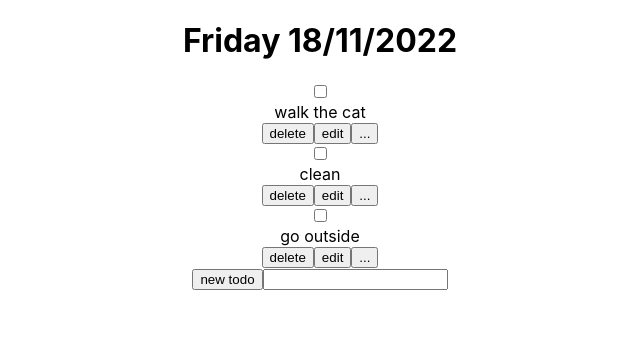
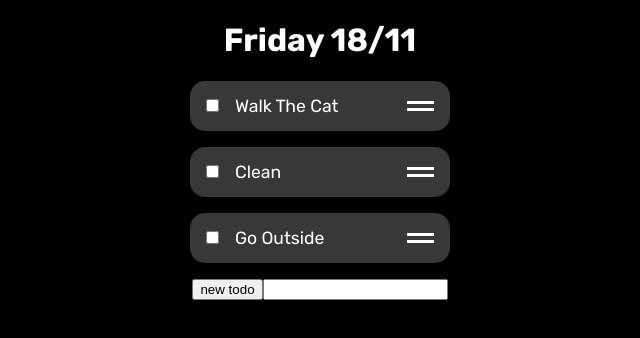
Before and after one commit to IngaViitanen/task-manager, a React (Create React App) app: page / in a window 1280 px wide. Shown: the top 338 px of the page, without its empty margins (320-960 px from the left). Built offline with nearby package versions, Linux system fonts and the light colour scheme.

Commit message:
styled tasks

```diff
--- a/src/App.css
+++ b/src/App.css
@@ -1,38 +1,10 @@
-.App {
+@import url('https://fonts.googleapis.com/css2?family=Rubik:ital,wght@0,300;0,400;0,500;0,600;0,700;0,800;0,900;1,300;1,400&display=swap');
+
+body {
   text-align: center;
+  display: flex;
+  justify-content: center;
+  background-color: #000;
+  color: #fff;
+  font-family: 'Rubik', sans-serif;
 }
-
-.App-logo {
-  height: 40vmin;
-  pointer-events: none;
-}
-
-@media (prefers-reduced-motion: no-preference) {
-  .App-logo {
-    animation: App-logo-spin infinite 20s linear;
-  }
-}
-
-.App-header {
-  background-color: #282c34;
-  min-height: 100vh;
-  display: flex;
-  flex-direction: column;
-  align-items: center;
-  justify-content: center;
-  font-size: calc(10px + 2vmin);
-  color: white;
-}
-
-.App-link {
-  color: #61dafb;
-}
-
-@keyframes App-logo-spin {
-  from {
-    transform: rotate(0deg);
-  }
-  to {
-    transform: rotate(360deg);
-  }
-}
--- a/src/components/Header.js
+++ b/src/components/Header.js
@@ -12,7 +12,7 @@ let year = date.getFullYear();
 
   return (
     <>
-        <h1>{today} {day}/{month}/{year}</h1>
+        <h1>{today} {day}/{month}</h1>
     </>
   )
 }
--- a/src/components/TodosList.js
+++ b/src/components/TodosList.js
@@ -1,4 +1,4 @@
-import React, { useContext, useEffect } from 'react'
+import React, { useContext, useEffect, useState } from 'react'
 import styled, { css } from 'styled-components'
 import TaskContext from '../context/Context'
 import CreateTodo from './CreateTodo'
@@ -6,13 +6,10 @@ import DeleteButton from './DeleteButton'
 import EditButton from './EditButton'
 
 // import DoneButton from './DoneButton'
-// TODO:
-// round checkmark to finish tasks, can click entire task to mark finished
-// hold 2sec to edit
-// delete button appears when in edit mode
 
 const TodosList = () => {
   const { todos, setTodos, doneTasks, setDoneTasks } = useContext(TaskContext)
+  const [showDetails, setShowDetails] = useState(false)
 
   useEffect(() => {
     if(doneTasks.length === 1){
@@ -41,24 +38,25 @@ const TodosList = () => {
     }
   }
 
-  const openDetails = () => {
-    console.log('open details')
+  const moveTaskQue = () => {
+
   }
 
   return (
     <section>
         {todos.map((todo) => {
-            return <div key={todo.id}>
-                  <input type="checkbox"  onClick={() => updateTask(todo.id)}></input>
+            return <Task key={todo.id}>
+                  <CheckBox type="checkbox"  onClick={() => updateTask(todo.id)}></CheckBox>
+                  {/* <CustomBox></CustomBox> */}
                     {todo.done === true ?
                     (<Finished>{todo.title}</Finished>)
                     :
                     (<List>{todo.title}</List>)}
-                    <DeleteButton id={todo.id}/>
-                    <EditButton  id={todo.id}/>
+                    {/* <DeleteButton id={todo.id}/>  */}
+                    {/* <EditButton  id={todo.id}/> */}
 
-                    <button onClick={openDetails}>...</button>
-                  </div>
+                    <Button onClick={moveTaskQue}></Button>
+                  </Task>
         })}
         <CreateTodo />
 
@@ -69,13 +67,52 @@ const TodosList = () => {
   )
 }
 
+const Button = styled.button`
+margin: 1rem;
+background-color: transparent;
+width: 30px;
+height: 10px;
+border: none;
+border-top: 3px solid white;
+border-bottom: 3px solid white;
+cursor: grab;
+&:active{
+  cursor: grabbing;
+}
+`;
+
+const CheckBox = styled.input`
+margin: 1rem;
+`;
+
+const CustomBox = styled.span`
+margin: 1rem;
+`;
+
+
+
+const Task = styled.article`
+background-color: #383838;
+margin: 1rem;
+width: 260px;
+height: 50px;
+border-radius: 15px;
+display: flex;
+justify-content: space-around;
+align-items: center;
+`;
 
 const List = styled.li`
 list-style: none;
+text-transform: capitalize;
+font-size: 1.1rem;
+width: 70%;
+text-align: left;
 `;
 
 const Finished = styled(List)`
 text-decoration: line-through;
 `;
 
+
 export default TodosList
```
